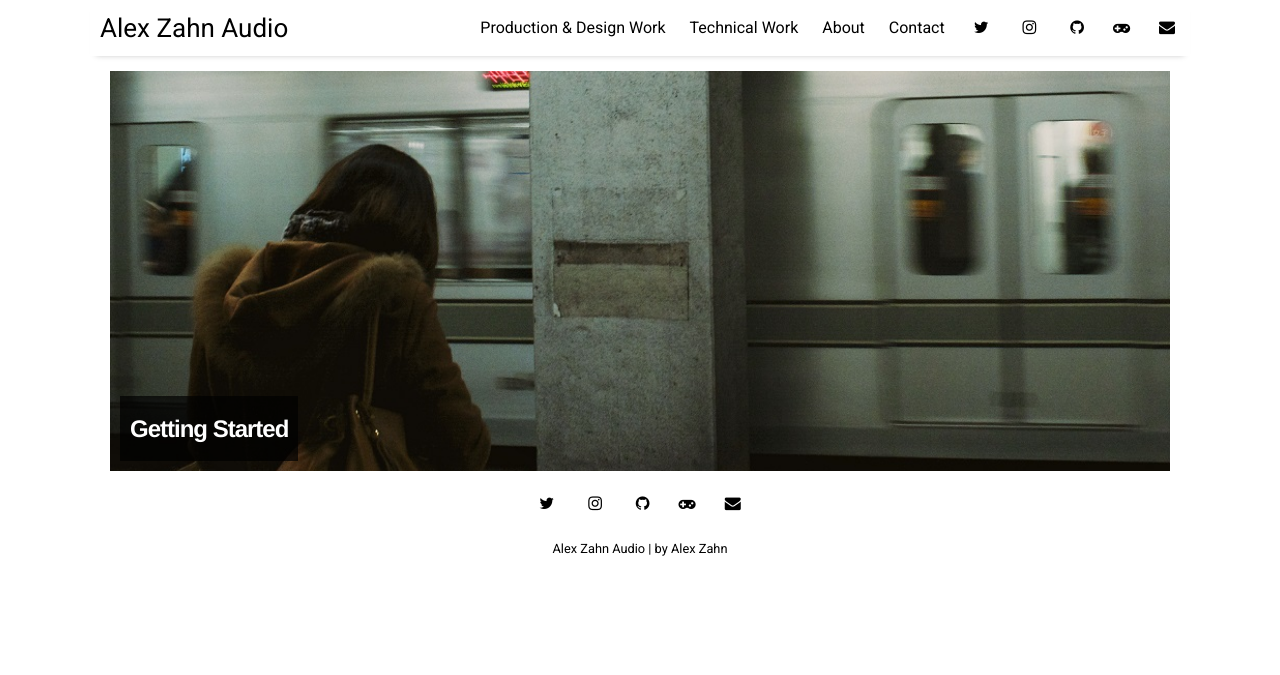
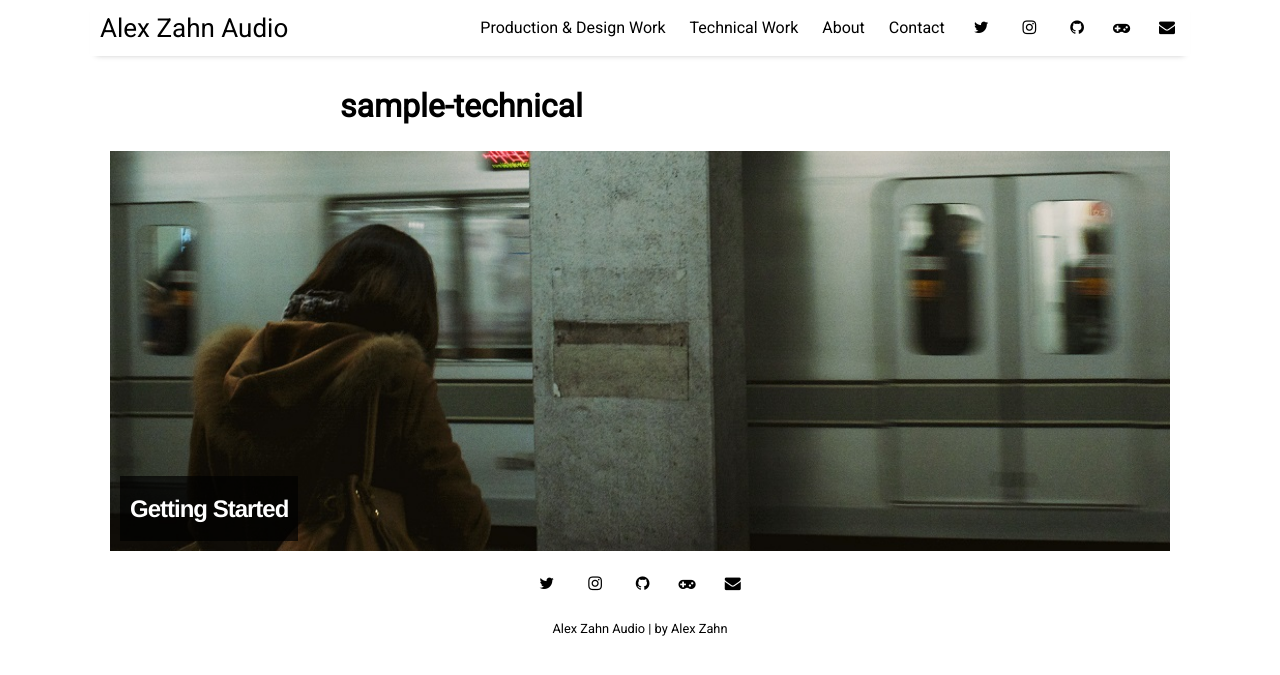
Before and after one commit to alexzahnaudio/alexzahnaudio.github.io, a Jekyll site: the page built from pages/technical.md, in a window 1280 px wide. Shown: the top 675 px of the page. Built offline with Jekyll 4.4.1, drawn with Linux system fonts in a browser that asks for light colours; nearby versions of some CDN libraries.

Commit message:
Update category.html

```diff
--- a/_layouts/category.html
+++ b/_layouts/category.html
@@ -1,6 +1,12 @@
 ---
 layout: default
 ---
+
+<div class="page-content">
+  <h1>
+    {{ page.category }}
+  </h1>
+</div>
 
 {% for post in site.posts %}
   {% if post.categories contains page.category %}
```
